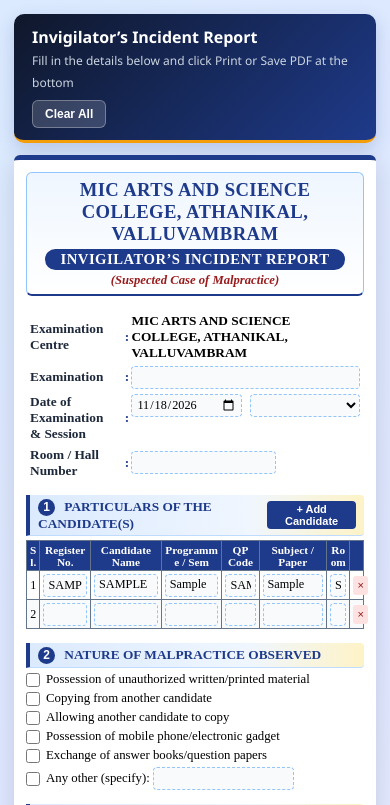
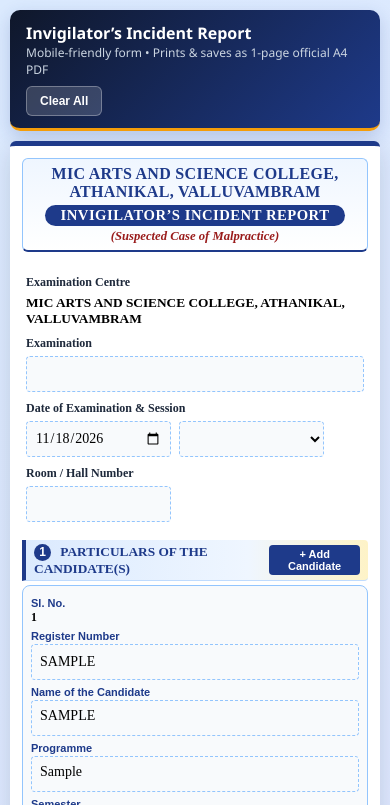
Before and after one commit to javidkarathodi-lgtm/malpractice-report, a plain HTML site: page index.html in a window 390 px wide. Both pictures are taken after typing "Sample", "Sample", "Sample", "Sample", "Sample", "Sample" into the empty fields and a click on the button "+ Add Candidate". Shown: the top 805 px of the page. Drawn offline with Linux system fonts and the light colour scheme.

Commit message:
Update index.html

```diff
--- a/index.html
+++ b/index.html
@@ -18,7 +18,7 @@
     }
     body {
       margin: 0;
-      padding: 14px;
+      padding: 10px;
       background: linear-gradient(135deg, #dbeafe 0%, #e0e7ff 50%, #f1f5f9 100%);
       font-family: 'Segoe UI', system-ui, -apple-system, sans-serif;
       color: #0f172a;
@@ -27,10 +27,10 @@
     /* Simple Header Bar */
     .top-bar {
       max-width: 210mm;
-      margin: 0 auto 12px auto;
+      margin: 0 auto 10px auto;
       background: linear-gradient(135deg, #0f172a 0%, #1e3a8a 100%);
       color: #fff;
-      padding: 12px 18px;
+      padding: 12px 16px;
       border-radius: 10px;
       box-shadow: 0 6px 18px rgba(30, 58, 138, 0.2);
       border-bottom: 3px solid #f59e0b;
@@ -48,12 +48,13 @@
     .top-bar span {
       font-size: 12px;
       color: #cbd5e1;
+      display: block;
     }
     .btn-reset {
       background: rgba(255,255,255,0.16);
       color: #fff;
       border: 1px solid rgba(255,255,255,0.3);
-      padding: 6px 12px;
+      padding: 7px 13px;
       border-radius: 6px;
       font-size: 12px;
       font-weight: 600;
@@ -67,7 +68,7 @@
       min-height: 296mm;
       margin: 0 auto;
       background: #fff;
-      padding: 8mm 11mm;
+      padding: 8mm 10mm;
       box-shadow: 0 8px 25px rgba(15, 23, 42, 0.14);
       border-top: 5px solid #1e3a8a;
       border-bottom: 4px solid #d97706;
@@ -96,11 +97,11 @@
       margin-bottom: 6px;
     }
     .header h2 {
-      font-size: 14pt;
+      font-size: 13.5pt;
       margin: 0 0 3px 0;
       text-transform: uppercase;
       color: #1e3a8a;
-      letter-spacing: 0.4px;
+      letter-spacing: 0.3px;
     }
     .header .badge-title {
       display: inline-block;
@@ -133,7 +134,7 @@
       vertical-align: middle;
     }
     table.info-table td.label {
-      width: 28%;
+      width: 30%;
       font-weight: bold;
       color: #1e293b;
     }
@@ -189,12 +190,12 @@
       border-radius: 4px;
     }
     input[type="text"], input[type="date"], select {
-      height: 23px;
+      height: 24px;
     }
     textarea.cell-input {
       resize: none;
       overflow: hidden;
-      min-height: 23px;
+      min-height: 24px;
       line-height: 1.25;
       display: block;
     }
@@ -211,7 +212,7 @@
     table.data-table {
       width: 100%;
       border-collapse: collapse;
-      font-size: 9pt;
+      font-size: 8.8pt;
       table-layout: fixed;
     }
     table.data-table th, table.data-table td {
@@ -225,36 +226,43 @@
       color: #fff;
       font-weight: bold;
       text-align: center;
-      font-size: 8.5pt;
+      font-size: 8.2pt;
     }
     table.data-table tbody tr:nth-child(even) {
       background: #f8fafc;
     }
 
-    /* Checkboxes */
+    /* Checkboxes (Bold when checked) */
     .checkbox-grid {
       display: grid;
       grid-template-columns: 1fr 1fr;
-      gap: 4px 12px;
-      font-size: 9.6pt;
+      gap: 4px 10px;
+      font-size: 9.5pt;
     }
     .checkbox-item {
       display: flex;
       align-items: center;
       gap: 6px;
       cursor: pointer;
+      padding: 2px 4px;
+      border-radius: 4px;
     }
     .checkbox-item input[type="checkbox"] {
-      width: 14px;
-      height: 14px;
+      width: 15px;
+      height: 15px;
       margin: 0;
       accent-color: #1e3a8a;
+      flex-shrink: 0;
+    }
+    .checkbox-item input[type="checkbox"]:checked + span {
+      font-weight: bold;
+      color: #000;
     }
 
     .mini-btn {
       font-family: sans-serif !important;
       font-size: 11px;
-      padding: 2px 8px;
+      padding: 3px 8px;
       background: #1e3a8a;
       color: #fff;
       border: none;
@@ -270,17 +278,20 @@
       border-radius: 3px;
       padding: 0 4px;
       font-size: 11px;
-      height: 19px;
-      line-height: 19px;
+      height: 20px;
+      line-height: 20px;
       cursor: pointer;
       font-family: sans-serif !important;
     }
 
+    /* Bold Declaration Text for Section 5 & 6 */
     .declaration-text {
       font-size: 9.6pt;
-      line-height: 1.3;
+      line-height: 1.32;
       margin: 2px 0 4px 0;
       text-align: justify;
+      font-weight: bold;
+      color: #000;
     }
 
     /* Signature Layout */
@@ -345,7 +356,7 @@
       padding: 12px 26px;
       border: none;
       border-radius: 8px;
-      font-size: 14.5px;
+      font-size: 15px;
       font-weight: 700;
       cursor: pointer;
       display: inline-flex;
@@ -377,22 +388,28 @@
     }
     .a4-page.compact-mode table.data-table th,
     .a4-page.compact-mode table.data-table td {
-      padding: 1.5px 2.5px;
-      font-size: 8.2pt;
+      padding: 1.5px 2px;
+      font-size: 8pt;
     }
     .a4-page.compact-mode input[type="text"],
     .a4-page.compact-mode select,
     .a4-page.compact-mode textarea.cell-input {
       height: 17px;
       min-height: 17px;
-      font-size: 8.2pt;
-      padding: 1px 2.5px;
+      font-size: 8pt;
+      padding: 1px 2px;
     }
     .a4-page.compact-mode .sign-pad {
       height: 20px;
     }
 
-    /* PRINT & PDF EXPORT MODE */
+    /* PDF EXPORT MODE (Forces Exact Desktop A4 Layout Even on Mobile) */
+    .pdf-rendering {
+      width: 210mm !important;
+      height: 296mm !important;
+      min-height: 296mm !important;
+      padding: 7mm 10mm !important;
+    }
     .pdf-rendering .mini-btn,
     .pdf-rendering .del-col,
     .pdf-rendering input[type="date"],
@@ -466,16 +483,94 @@
       }
     }
 
-    @media (max-width: 820px) {
-      .a4-page {
+    /* EASY MOBILE ENTRY VIEW (No Horizontal Scroll on Phone) */
+    @media screen and (max-width: 820px) {
+      .a4-page:not(.pdf-rendering) {
         width: 100%;
         height: auto;
         min-height: auto;
         padding: 12px;
+        gap: 10px;
+      }
+      .a4-page:not(.pdf-rendering) .header h2 {
+        font-size: 12pt;
+      }
+      .a4-page:not(.pdf-rendering) table.info-table,
+      .a4-page:not(.pdf-rendering) table.info-table tbody,
+      .a4-page:not(.pdf-rendering) table.info-table tr,
+      .a4-page:not(.pdf-rendering) table.info-table td {
+        display: block;
+        width: 100% !important;
+      }
+      .a4-page:not(.pdf-rendering) table.info-table td.colon {
+        display: none;
+      }
+      .a4-page:not(.pdf-rendering) table.info-table td.label {
+        margin-top: 4px;
+        font-size: 12px;
+      }
+      .a4-page:not(.pdf-rendering) input[type="text"],
+      .a4-page:not(.pdf-rendering) input[type="date"],
+      .a4-page:not(.pdf-rendering) select,
+      .a4-page:not(.pdf-rendering) textarea.cell-input {
+        height: 36px;
+        min-height: 36px;
+        font-size: 14px;
+        padding: 6px 8px;
+      }
+      /* Mobile Friendly Candidate & Seized Cards */
+      .a4-page:not(.pdf-rendering) table.data-table thead {
+        display: none;
+      }
+      .a4-page:not(.pdf-rendering) table.data-table,
+      .a4-page:not(.pdf-rendering) table.data-table tbody,
+      .a4-page:not(.pdf-rendering) table.data-table tr {
+        display: block;
+        width: 100%;
+      }
+      .a4-page:not(.pdf-rendering) table.data-table tr {
+        border: 1.5px solid #93c5fd;
+        border-radius: 8px;
+        padding: 8px;
+        margin-bottom: 10px;
+        background: #f8fafc;
+      }
+      .a4-page:not(.pdf-rendering) table.data-table td {
+        display: block;
+        width: 100% !important;
+        border: none;
+        padding: 3px 0;
+        text-align: left !important;
+      }
+      .a4-page:not(.pdf-rendering) table.data-table td[data-label]::before {
+        content: attr(data-label);
+        display: block;
+        font-size: 11px;
+        font-weight: bold;
+        color: #1e3a8a;
+        margin-bottom: 2px;
+        font-family: sans-serif;
+      }
+      .a4-page:not(.pdf-rendering) .checkbox-grid {
+        grid-template-columns: 1fr;
         gap: 8px;
+        font-size: 14px;
       }
-      .checkbox-grid {
-        grid-template-columns: 1fr;
+      .a4-page:not(.pdf-rendering) .checkbox-item input[type="checkbox"] {
+        width: 18px;
+        height: 18px;
+      }
+      .a4-page:not(.pdf-rendering) table.sign-table,
+      .a4-page:not(.pdf-rendering) table.sign-table tbody,
+      .a4-page:not(.pdf-rendering) table.sign-table tr,
+      .a4-page:not(.pdf-rendering) table.sign-table td {
+        display: block;
+        width: 100% !important;
+        padding-left: 0 !important;
+      }
+      .action-btn {
+        width: 100%;
+        justify-content: center;
       }
     }
   </style>
@@ -485,7 +580,7 @@
   <div class="top-bar">
     <div>
       <h1>Invigilator’s Incident Report</h1>
-      <span>Fill in the details below and click Print or Save PDF at the bottom</span>
+      <span>Mobile-friendly form • Prints & saves as 1-page official A4 PDF</span>
     </div>
     <button type="button" class="btn-reset" onclick="clearForm()">Clear All</button>
   </div>
@@ -498,7 +593,7 @@
       <p>(Suspected Case of Malpractice)</p>
     </div>
 
-    <!-- TOP EXAM DETAILS (QP CODE & SUBJECT MOVED TO CANDIDATE TABLE) -->
+    <!-- TOP EXAM DETAILS -->
     <div class="block-group">
       <table class="info-table">
         <tr>
@@ -532,7 +627,7 @@
       </table>
     </div>
 
-    <!-- SECTION 1 (WITH QP CODE & SUBJECT / PAPER COLUMN PER CANDIDATE) -->
+    <!-- SECTION 1 (PROGRAMME & SEMESTER SEPARATE + QP CODE + SUBJECT) -->
     <div class="block-group">
       <div class="section-title">
         <span><span class="sec-badge">1</span> Particulars of the Candidate(s)</span>
@@ -542,31 +637,33 @@
         <thead>
           <tr>
             <th style="width:4%;">Sl.</th>
-            <th style="width:15%;">Register No.</th>
-            <th style="width:21%;">Candidate Name</th>
-            <th style="width:18%;">Programme / Sem</th>
-            <th style="width:11%;">QP Code</th>
+            <th style="width:14%;">Register No.</th>
+            <th style="width:19%;">Candidate Name</th>
+            <th style="width:16%;">Programme</th>
+            <th style="width:7%;">Sem</th>
+            <th style="width:10%;">QP Code</th>
             <th style="width:20%;">Subject / Paper</th>
-            <th style="width:7%;">Room</th>
+            <th style="width:6%;">Room</th>
             <th class="del-col" style="width:4%;"></th>
           </tr>
         </thead>
         <tbody id="candBody">
           <tr>
-            <td style="text-align:center;">1</td>
-            <td><input type="text" class="cand-reg" style="text-transform:uppercase;" oninput="syncRegToSeized()" onkeyup="syncRegToSeized()"></td>
-            <td><textarea rows="1" class="cell-input cand-name" style="text-transform:uppercase;" oninput="autoGrow(this)"></textarea></td>
-            <td><textarea rows="1" class="cell-input cand-prog" oninput="autoGrow(this)"></textarea></td>
-            <td><input type="text" class="cand-qp" style="text-transform:uppercase;"></td>
-            <td><textarea rows="1" class="cell-input cand-sub" oninput="autoGrow(this)"></textarea></td>
-            <td><input type="text" class="cand-seat" style="text-align:center;"></td>
+            <td data-label="Sl. No." style="text-align:center; font-weight:bold;">1</td>
+            <td data-label="Register Number"><input type="text" class="cand-reg" style="text-transform:uppercase;" oninput="syncRegToSeized()" onkeyup="syncRegToSeized()"></td>
+            <td data-label="Name of the Candidate"><textarea rows="1" class="cell-input cand-name" style="text-transform:uppercase;" oninput="autoGrow(this)"></textarea></td>
+            <td data-label="Programme"><textarea rows="1" class="cell-input cand-prog" oninput="autoGrow(this)"></textarea></td>
+            <td data-label="Semester"><input type="text" class="cand-sem" style="text-align:center;"></td>
+            <td data-label="QP Code"><input type="text" class="cand-qp" style="text-transform:uppercase;"></td>
+            <td data-label="Subject / Paper"><textarea rows="1" class="cell-input cand-sub" oninput="autoGrow(this)"></textarea></td>
+            <td data-label="Seat / Room No."><input type="text" class="cand-seat" style="text-align:center;"></td>
             <td class="del-col" style="text-align:center;"><button type="button" class="del-btn" onclick="removeCandRow(this)">×</button></td>
           </tr>
         </tbody>
       </table>
     </div>
 
-    <!-- SECTION 2 -->
+    <!-- SECTION 2 (INCLUDES HALL TICKET WRITING + BOLD ON CHECK) -->
     <div class="block-group">
       <div class="section-title">
         <span><span class="sec-badge">2</span> Nature of Malpractice Observed</span>
@@ -575,6 +672,10 @@
         <label class="checkbox-item">
           <input type="checkbox" class="mal-type" value="Unauthorized written / printed material" onchange="syncMalpracticeToSeized()">
           <span>Possession of unauthorized written/printed material</span>
+        </label>
+        <label class="checkbox-item">
+          <input type="checkbox" class="mal-type" value="Writing on Hall Ticket / Admit Card" onchange="syncMalpracticeToSeized()">
+          <span>Writing on Hall Ticket / Admit Card</span>
         </label>
         <label class="checkbox-item">
           <input type="checkbox" class="mal-type" value="Copying from another candidate" onchange="syncMalpracticeToSeized()">
@@ -592,9 +693,9 @@
           <input type="checkbox" class="mal-type" value="Exchanged answer book / question paper" onchange="syncMalpracticeToSeized()">
           <span>Exchange of answer books/question papers</span>
         </label>
-        <label class="checkbox-item">
+        <label class="checkbox-item" style="grid-column: 1 / -1;">
           <input type="checkbox" id="otherCheck" class="mal-type" value="Other" onchange="syncMalpracticeToSeized()">
-          <span>Any other (specify): <input type="text" id="otherSpecify" oninput="syncMalpracticeToSeized()" style="width:52%; display:inline-block;"></span>
+          <span style="width:100%;">Any other (specify): <input type="text" id="otherSpecify" oninput="syncMalpracticeToSeized()" style="width:72%; display:inline-block;"></span>
         </label>
       </div>
     </div>
@@ -622,7 +723,7 @@
       </table>
     </div>
 
-    <!-- SECTION 4 (AUTO-SYNCS REGISTER NUMBERS FROM SECTION 1) -->
+    <!-- SECTION 4 -->
     <div class="block-group">
       <div class="section-title">
         <span><span class="sec-badge">4</span> Details of Seized Material (if any)</span>
@@ -640,17 +741,17 @@
         </thead>
         <tbody id="seizedBody">
           <tr>
-            <td style="text-align:center;">1</td>
-            <td><input type="text" class="seized-reg" style="text-transform:uppercase;"></td>
-            <td><textarea rows="1" class="cell-input seized-desc" oninput="autoGrow(this)"></textarea></td>
-            <td><input type="text" class="seized-qty" style="text-align:center;"></td>
+            <td data-label="Sl. No." style="text-align:center; font-weight:bold;">1</td>
+            <td data-label="Candidate Reg. No."><input type="text" class="seized-reg" style="text-transform:uppercase;"></td>
+            <td data-label="Description of Material"><textarea rows="1" class="cell-input seized-desc" oninput="autoGrow(this)"></textarea></td>
+            <td data-label="No. of Pages / Items"><input type="text" class="seized-qty" style="text-align:center;"></td>
             <td class="del-col" style="text-align:center;"><button type="button" class="del-btn" onclick="removeSeizedRow(this)">×</button></td>
           </tr>
         </tbody>
       </table>
     </div>
 
-    <!-- SECTION 5 (SIGNATURE ABOVE INVIGILATOR NAME) -->
+    <!-- SECTION 5 (BOLD DECLARATION + SIGNATURE ABOVE INVIGILATOR NAME) -->
     <div class="block-group">
       <div class="section-title">
         <span><span class="sec-badge">5</span> Declaration by the Invigilator</span>
@@ -687,7 +788,7 @@
       </table>
     </div>
 
-    <!-- SECTION 6 (SIGNATURE ABOVE PRINCIPAL NAME) -->
+    <!-- SECTION 6 (BOLD DECLARATION + SIGNATURE ABOVE PRINCIPAL NAME) -->
     <div class="block-group">
       <div class="section-title">
         <span><span class="sec-badge">6</span> Counter Signature of the Principal / Chief Superintendent</span>
@@ -729,8 +830,10 @@
 
   <script>
     function autoGrow(el) {
-      el.style.height = '22px';
-      el.style.height = el.scrollHeight + 'px';
+      if (window.innerWidth > 820) {
+        el.style.height = '23px';
+        el.style.height = el.scrollHeight + 'px';
+      }
     }
 
     function formatIndianDate(isoStr) {
@@ -810,7 +913,6 @@
       const candRegs = document.querySelectorAll('.cand-reg');
       const seizedBody = document.getElementById('seizedBody');
 
-      // Ensure seizedBody has at least as many rows as candRegs
       while (seizedBody.rows.length < candRegs.length && seizedBody.rows.length < 10) {
         addSeizedRow(true);
       }
@@ -845,13 +947,14 @@
 
       const tr = document.createElement('tr');
       tr.innerHTML = `
-        <td style="text-align:center;">${count}</td>
-        <td><input type="text" class="cand-reg" style="text-transform:uppercase;" oninput="syncRegToSeized()" onkeyup="syncRegToSeized()"></td>
-        <td><textarea rows="1" class="cell-input cand-name" style="text-transform:uppercase;" oninput="autoGrow(this)"></textarea></td>
-        <td><textarea rows="1" class="cell-input cand-prog" oninput="autoGrow(this)"></textarea></td>
-        <td><input type="text" class="cand-qp" style="text-transform:uppercase;"></td>
-        <td><textarea rows="1" class="cell-input cand-sub" oninput="autoGrow(this)"></textarea></td>
-        <td><input type="text" class="cand-seat" value="${roomVal}" style="text-align:center;"></td>
+        <td data-label="Sl. No." style="text-align:center; font-weight:bold;">${count}</td>
+        <td data-label="Register Number"><input type="text" class="cand-reg" style="text-transform:uppercase;" oninput="syncRegToSeized()" onkeyup="syncRegToSeized()"></td>
+        <td data-label="Name of the Candidate"><textarea rows="1" class="cell-input cand-name" style="text-transform:uppercase;" oninput="autoGrow(this)"></textarea></td>
+        <td data-label="Programme"><textarea rows="1" class="cell-input cand-prog" oninput="autoGrow(this)"></textarea></td>
+        <td data-label="Semester"><input type="text" class="cand-sem" style="text-align:center;"></td>
+        <td data-label="QP Code"><input type="text" class="cand-qp" style="text-transform:uppercase;"></td>
+        <td data-label="Subject / Paper"><textarea rows="1" class="cell-input cand-sub" oninput="autoGrow(this)"></textarea></td>
+        <td data-label="Seat / Room No."><input type="text" class="cand-seat" value="${roomVal}" style="text-align:center;"></td>
         <td class="del-col" style="text-align:center;"><button type="button" class="del-btn" onclick="removeCandRow(this)">×</button></td>
       `;
       tbody.appendChild(tr);
@@ -877,10 +980,10 @@
 
       const tr = document.createElement('tr');
       tr.innerHTML = `
-        <td style="text-align:center;">${count}</td>
-        <td><input type="text" class="seized-reg" style="text-transform:uppercase;"></td>
-        <td><textarea rows="1" class="cell-input seized-desc" oninput="autoGrow(this)">${currentMalText}</textarea></td>
-        <td><input type="text" class="seized-qty" style="text-align:center;"></td>
+        <td data-label="Sl. No." style="text-align:center; font-weight:bold;">${count}</td>
+        <td data-label="Candidate Reg. No."><input type="text" class="seized-reg" style="text-transform:uppercase;"></td>
+        <td data-label="Description of Material"><textarea rows="1" class="cell-input seized-desc" oninput="autoGrow(this)">${currentMalText}</textarea></td>
+        <td data-label="No. of Pages / Items"><input type="text" class="seized-qty" style="text-align:center;"></td>
         <td class="del-col" style="text-align:center;"><button type="button" class="del-btn" onclick="removeSeizedRow(this)">×</button></td>
       `;
       tbody.appendChild(tr);
@@ -904,7 +1007,7 @@
       document.querySelectorAll('input[type="text"], textarea').forEach(el => {
         if (el.id !== 'principalName') {
           el.value = '';
-          if (el.tagName === 'TEXTAREA') el.style.height = '23px';
+          if (el.tagName === 'TEXTAREA') el.style.height = '24px';
         }
       });
       document.querySelectorAll('select').forEach(sel => sel.selectedIndex = 0);
@@ -937,7 +1040,7 @@
         margin: 0,
         filename: fileName,
         image: { type: 'jpeg', quality: 0.98 },
-        html2canvas: { scale: 2, useCORS: true, scrollY: 0 },
+        html2canvas: { scale: 2, useCORS: true, scrollY: 0, windowWidth: 1024 },
         jsPDF: { unit: 'mm', format: 'a4', orientation: 'portrait' }
       };
 
```
